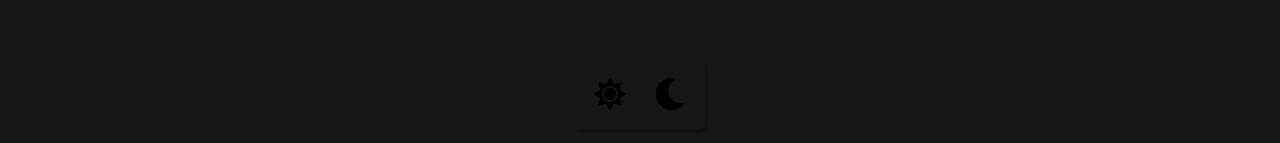
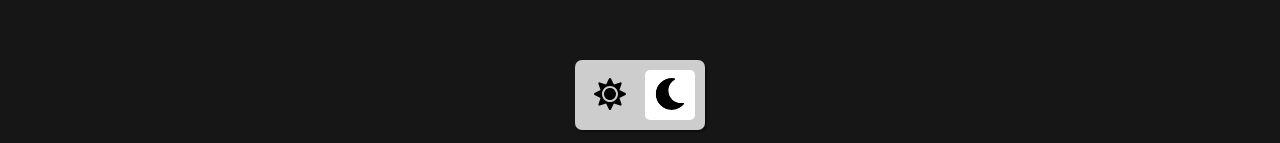
Before and after one commit to bluelight-org/frontend, a Vue app: page /login in a window 1280 px wide. Shown: the part 654-797 px from the top of the page. Built offline with nearby package versions, Linux system fonts and the light colour scheme; what vue-notification, vue-resource would draw is missing.

Commit message:
[TASK] Fixed theme toggler

```diff
--- a/src/App.vue
+++ b/src/App.vue
@@ -1,8 +1,8 @@
 <template>
   <!-- defined base app -->
-  <div id="app">
+  <div id="app" :style="computedCssVars">
     <!-- router outlet component -->
-    <router-view :style="computedCssVars"></router-view>
+    <router-view></router-view>
     <notifications group="notification" position="bottom right" />
     <ThemeToggler v-if="themeTogglerEnabled"></ThemeToggler>
   </div>
--- a/src/components/ThemeToggler.vue
+++ b/src/components/ThemeToggler.vue
@@ -3,12 +3,7 @@
     <button
       class="togglerButton"
       :style="
-        'background: ' +
-          togglerColor +
-          ';filter: ' +
-          getToggleButtonFilter('light') +
-          ';color: ' +
-          getIconColor()
+        `filter:${getToggleButtonFilter('light')};color:${getIconColor()}`
       "
       v-on:click="changeTheme('light')"
     >
@@ -16,14 +11,7 @@
     </button>
     <button
       class="togglerButton"
-      :style="
-        'background: ' +
-          togglerColor +
-          ';filter: ' +
-          getToggleButtonFilter('dark') +
-          ';color: ' +
-          getIconColor()
-      "
+      :style="`filter:${getToggleButtonFilter('dark')};color:${getIconColor()}`"
       v-on:click="changeTheme('dark')"
     >
       <font-awesome-icon :icon="darkIcon" size="2x"></font-awesome-icon>
@@ -100,5 +88,6 @@ export default Vue.extend<ThemeTogglerData, ThemeTogglerMethods, DefaultProps>({
   border-radius: 5px;
   background: none;
   border: none;
+  background: var(--themeTogglerColor);
 }
 </style>
```
